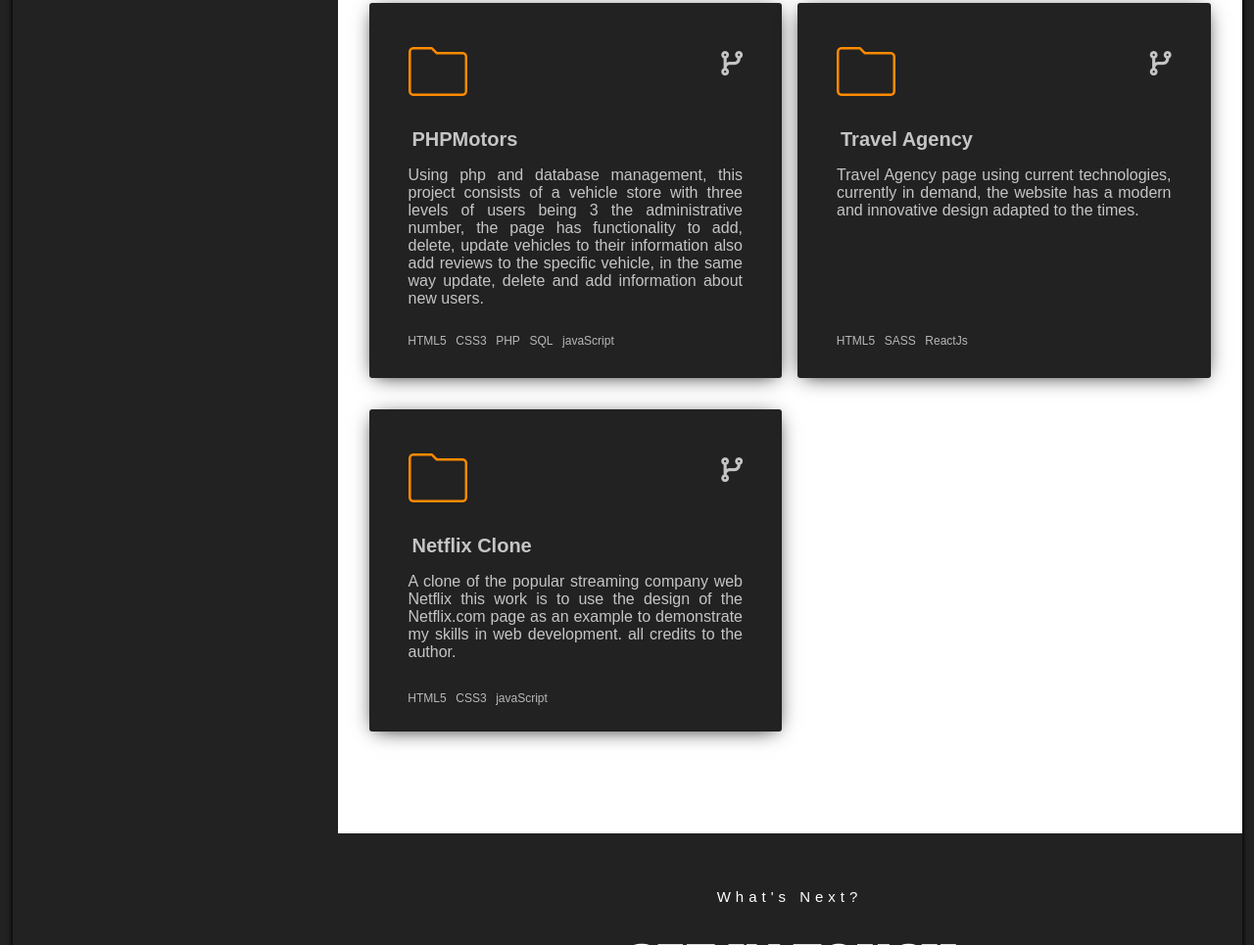
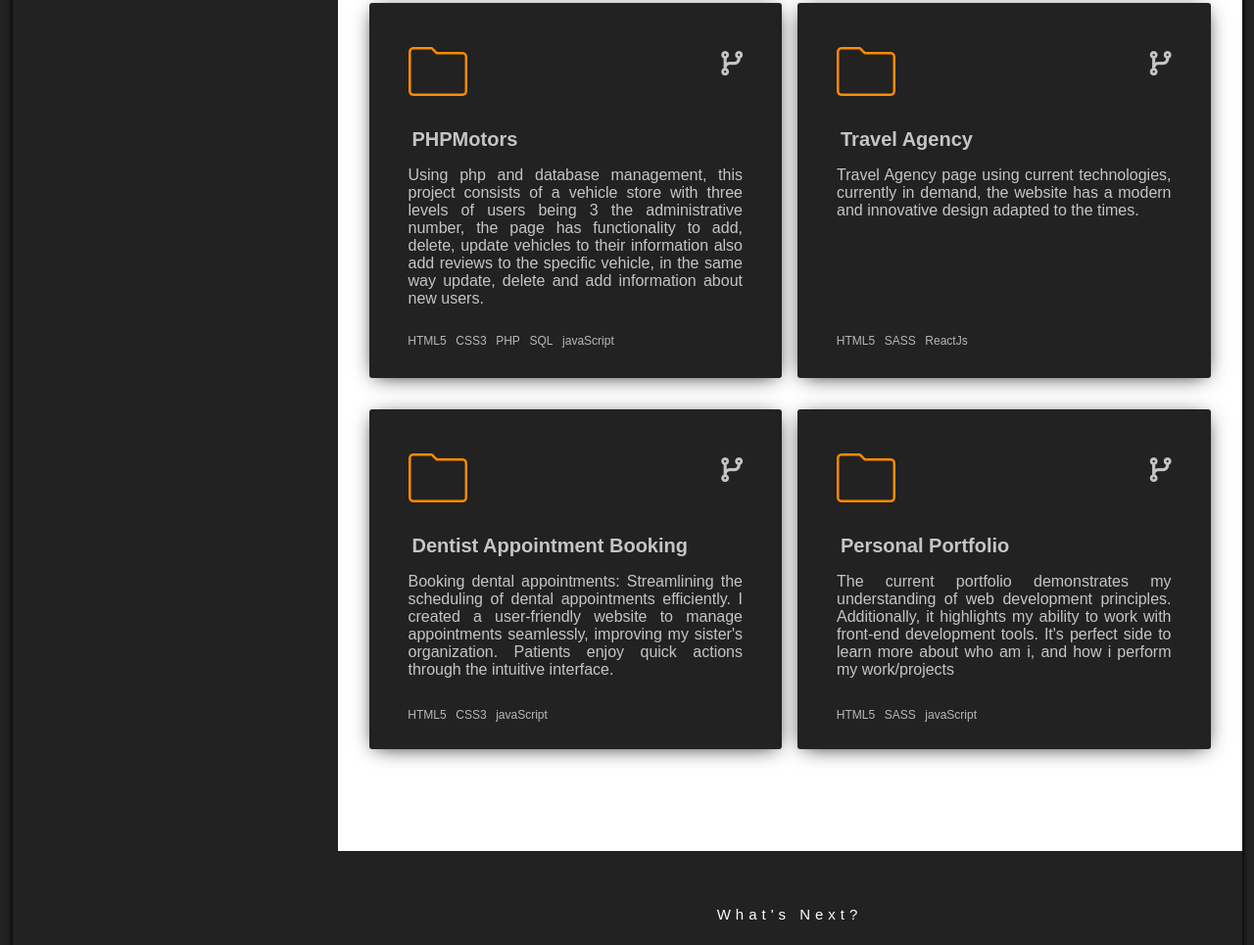
Before and after one commit to espnal/espnal_portfolio, a plain HTML site: page index.html in a window 1280 px wide. Shown: the part 4831-5796 px from the top of the page at 98% size. Drawn offline with nearby package versions, Linux system fonts and the light colour scheme.

Commit message:
latest changes

```diff
--- a/index.html
+++ b/index.html
@@ -545,7 +545,7 @@
                       </p>
                     </div>
                     <div class="span-tech">
-                      <span>HTML5</span><span>SASS</span><span>NextJs</span>
+                      <span>HTML5</span><span>SASS</span><span>NextJs</span><span>React Query</span><span>Axios</span><span>React-hot-toast</span>
                     </div>
                   </div>
                 </div>
@@ -648,16 +648,44 @@
                       </div>
                     </div>
                     <div class="main-content-work">
-                      <h4>Netflix Clone</h4>
+                      <h4>Dentist Appointment Booking</h4>
                       <p>
-                        A clone of the popular streaming company web Netflix
-                        this work is to use the design of the Netflix.com page
-                        as an example to demonstrate my skills in web
-                        development. all credits to the author.
+                        Booking dental appointments: Streamlining the scheduling of dental appointments efficiently.
+                        I created a user-friendly website to manage appointments seamlessly, improving my sister's organization.
+                        Patients enjoy quick actions through the intuitive interface.
                       </p>
                     </div>
                     <div class="span-tech">
                       <span>HTML5</span><span>CSS3</span><span>javaScript</span>
+                    </div>
+                  </div>
+                </div>
+                <div
+                  class="work-order"
+                  onclick="location.href=`${Netflixlink}`">
+                  <div class="text-work-order">
+                    <div class="work-icons">
+                      <div class="folder">
+                        <img src="images/icons-folder.png" alt="folder" />
+                      </div>
+                      <div class="git-link-icon">
+                        <a href="https://github.com/espnal/netflixclone">
+                          <i class="fa-solid fa-code-branch"></i>
+                        </a>
+                      </div>
+                    </div>
+                    <div class="main-content-work">
+                      <h4>Personal Portfolio</h4>
+                      <p>
+                        The current portfolio demonstrates my understanding of
+                        web development principles. Additionally, it highlights
+                        my ability to work with front-end development tools.
+                        It's perfect side to learn more about who am i, and how
+                        i perform my work/projects
+                      </p>
+                    </div>
+                    <div class="span-tech">
+                      <span>HTML5</span><span>SASS</span><span>javaScript</span>
                     </div>
                   </div>
                 </div>
```
